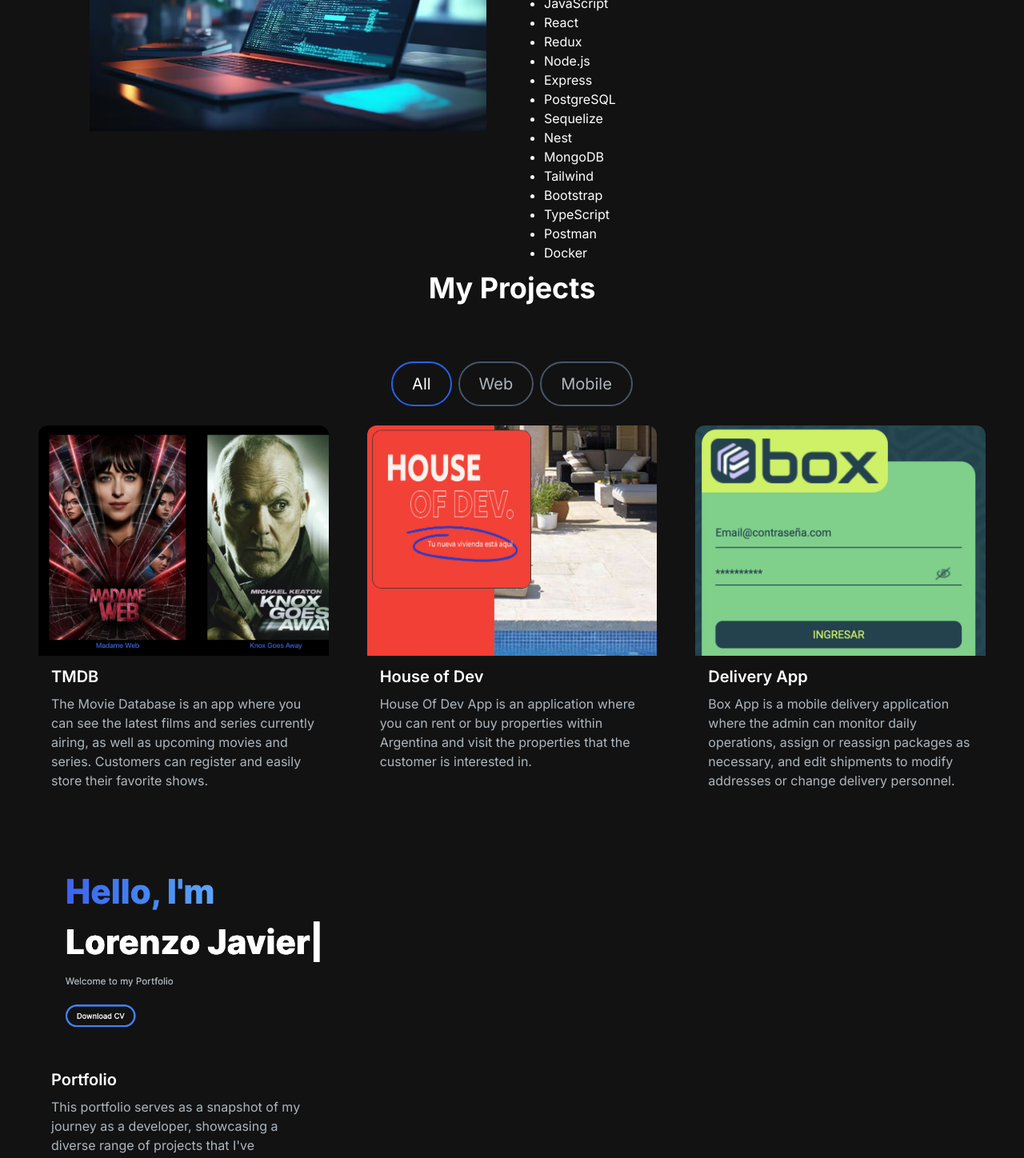
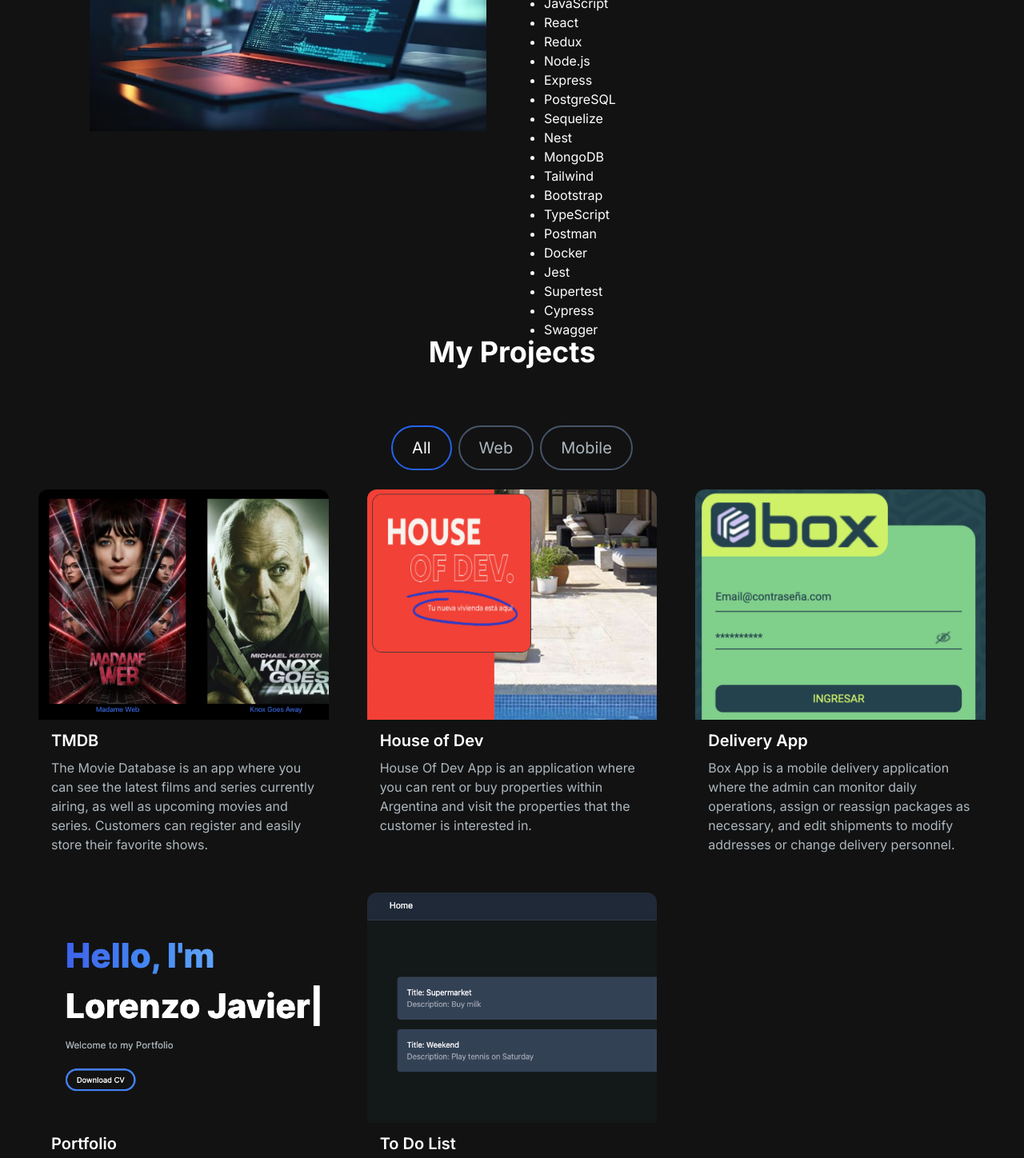
Before and after one commit to Javierdigital85/portfolioNextjs, a Next.js app in the folder portfolio-website/: page / in a window 1280 px wide. Shown: the part 1330-2778 px from the top of the page at 80% size. Built offline with nearby package versions, Linux system fonts and the light colour scheme; no server answers.

Commit message:
add todo-list project

```diff
--- a/portfolio-website/app/components/AboutSection.jsx
+++ b/portfolio-website/app/components/AboutSection.jsx
@@ -24,6 +24,10 @@
         <li>TypeScript</li>
         <li>Postman</li>
         <li>Docker</li>
+        <li>Jest</li>
+        <li>Supertest</li>
+        <li>Cypress</li>
+        <li>Swagger</li>
       </ul>
     ),
   },
--- a/portfolio-website/app/components/Footer.jsx
+++ b/portfolio-website/app/components/Footer.jsx
@@ -2,7 +2,7 @@
 
 const Footer = () => {
   return (
-    <footer className="footer border border-t-[#33353F] border-l-transparent border-r-transparent text-white">
+    <footer className="footer border border-t-[#33353F] border-l-transparent border-r-transparent text-white flex justify-center">
       <div className="container p-12 flex justify-between">
         <span>LJC</span>
         <p className="text-slate-600">All rights reserved.</p>
--- a/portfolio-website/app/components/ProjectsCard.jsx
+++ b/portfolio-website/app/components/ProjectsCard.jsx
@@ -2,7 +2,14 @@
 import { CodeBracketIcon, EyeIcon } from "@heroicons/react/16/solid";
 import Link from "next/link";
 
-const ProjectsCard = ({ imgUrl, title, description, gitUrl, previewUrl }) => {
+const ProjectsCard = ({
+  imgUrl,
+  title,
+  description,
+  gitUrl,
+  previewUrl,
+  web,
+}) => {
   return (
     <div>
       <div
@@ -30,6 +37,19 @@
             </p>
             {/* <EyeIcon className="h-10 w-10 text-[#ADB7BE] absolute top-1/2 left-1/2 transform -translate-x-1/2 -translate-y-1/2  cursor-pointer group-hover/link:text-white" /> */}
           </Link>
+          {web ? (
+            <Link
+              target="_blank"
+              href={web}
+              className="h-24 w-24 border-2 relative rounded-full border-[#ADB7BE] hover:border-white group/link"
+            >
+              <p className="h-18 w-15 text-[#ADB7BE] absolute top-1/2 left-1/2 transform -translate-x-1/2 -translate-y-1/2  cursor-pointer group-hover/link:text-white">
+                Deployed
+              </p>
+            </Link>
+          ) : (
+            ""
+          )}
         </div>
       </div>
       <div className="text-white rounded-b-xl mt-3 bg-[#181818]py-6 px-4">
--- a/portfolio-website/app/components/ProjectsSection.jsx
+++ b/portfolio-website/app/components/ProjectsSection.jsx
@@ -12,10 +12,9 @@
       "The Movie Database is an app where you can see the latest films and series currently airing, as well as upcoming movies and series. Customers can register and easily store their favorite shows.",
     image: "/images/projects/tmdbImage.png",
     tag: ["All", "Web"],
-    gitUrl:
-      "https://github.com/Javierdigital85/tmdb/tree/main/src",
-    previewUrl:
-      "https://github.com/Javierdigital85/tmdb/tree/main/api",
+    gitUrl: "https://github.com/Javierdigital85/tmdb/tree/main/src",
+    previewUrl: "https://github.com/Javierdigital85/tmdb/tree/main/api",
+    web: "",
   },
   {
     id: 2,
@@ -28,6 +27,7 @@
     gitUrl:
       "https://github.com/hernanortiz18/houseOfDev-src/tree/develop/Front",
     previewUrl: "https://github.com/Javierdigital85/houseOfDev",
+    web: "",
   },
   {
     id: 3,
@@ -38,6 +38,7 @@
     tag: ["All", "Mobile"],
     gitUrl: "https://github.com/javiertrombetta/p5-box-front",
     previewUrl: "https://github.com/javiertrombetta/p5-box-back",
+    web: "",
   },
   {
     id: 4,
@@ -49,6 +50,18 @@
     gitUrl: "https://github.com/Javierdigital85/portfolioNextjs",
     previewUrl:
       "https://github.com/Javierdigital85/portfolioNextjs/tree/main/portfolio-website/app/api/send",
+    web: "https://lorenzojaviercolodro.vercel.app/",
+  },
+  {
+    id: 5,
+    title: "To Do List",
+    description:
+      "This a to-do-app using the PERN stack.It also has a user registration and once registered you have to login to use the app.You can store many duties as you want and plans for your weekend and month.What I like about this project is that I have leart to implement testing.In the backend there are Unit Tests made with Jest and Integration testing with Supertest and Jest.For the frontend I worked with Cypress to do a E2E testing and try out every functionality for many users at the same time and works amazingly",
+    image: "/images/projects/toDoList.png",
+    tag: ["All", "Web"],
+    gitUrl: "https://github.com/Javierdigital85/Front-ToDoApp",
+    previewUrl: "https://github.com/Javierdigital85/Back-ToDoApp-",
+    web: "https://front-todoapp.onrender.com/",
   },
 ];
 
@@ -74,7 +87,7 @@
     <section>
       <h2
         id="projects"
-        className="text-center text-4xl font-bold text-white mt-20 mb-8 md:mb-12"
+        className="text-center text-4xl font-bold text-white mt-40 mb-8 md:mb-12"
       >
         My Projects
       </h2>
@@ -111,6 +124,7 @@
               description={project.description}
               gitUrl={project.gitUrl}
               previewUrl={project.previewUrl}
+              web={project.web}
             />
           </motion.li>
         ))}
```
Also changed, not shown: portfolio-website/public/images/projects/toDoList.png (added).
